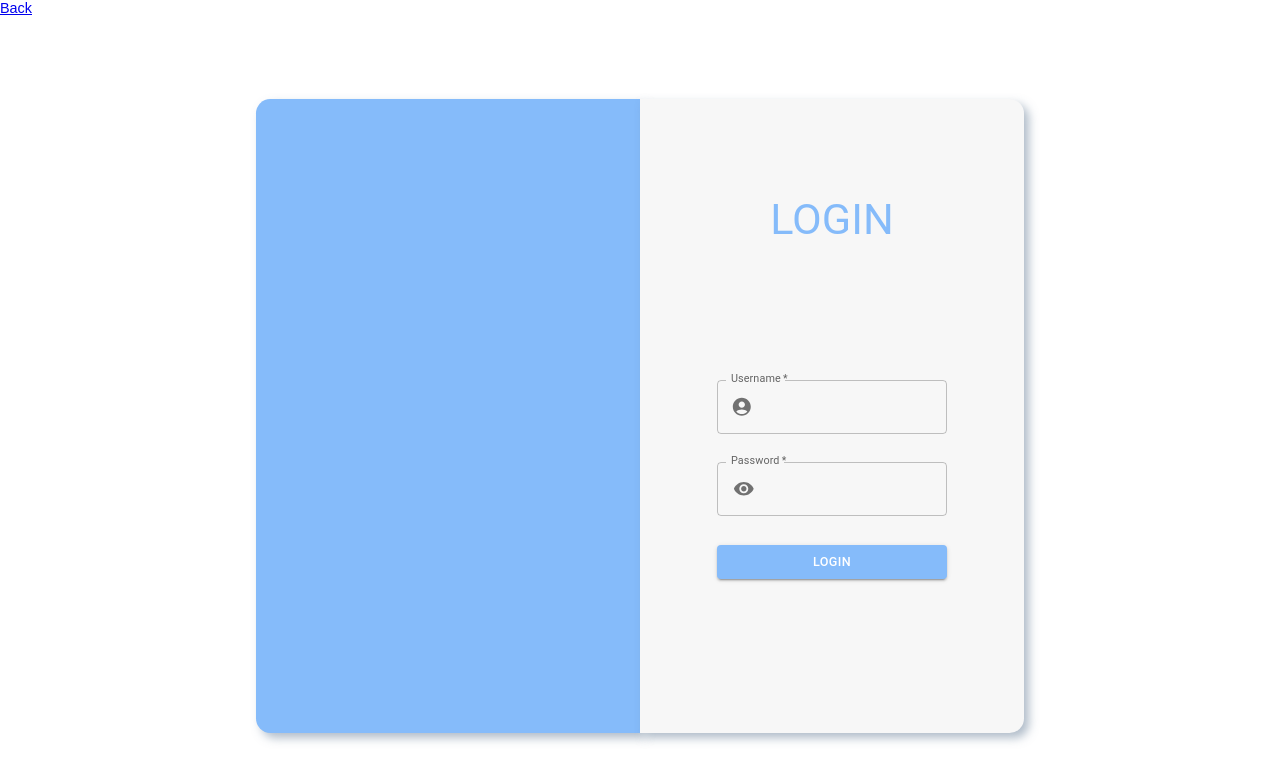
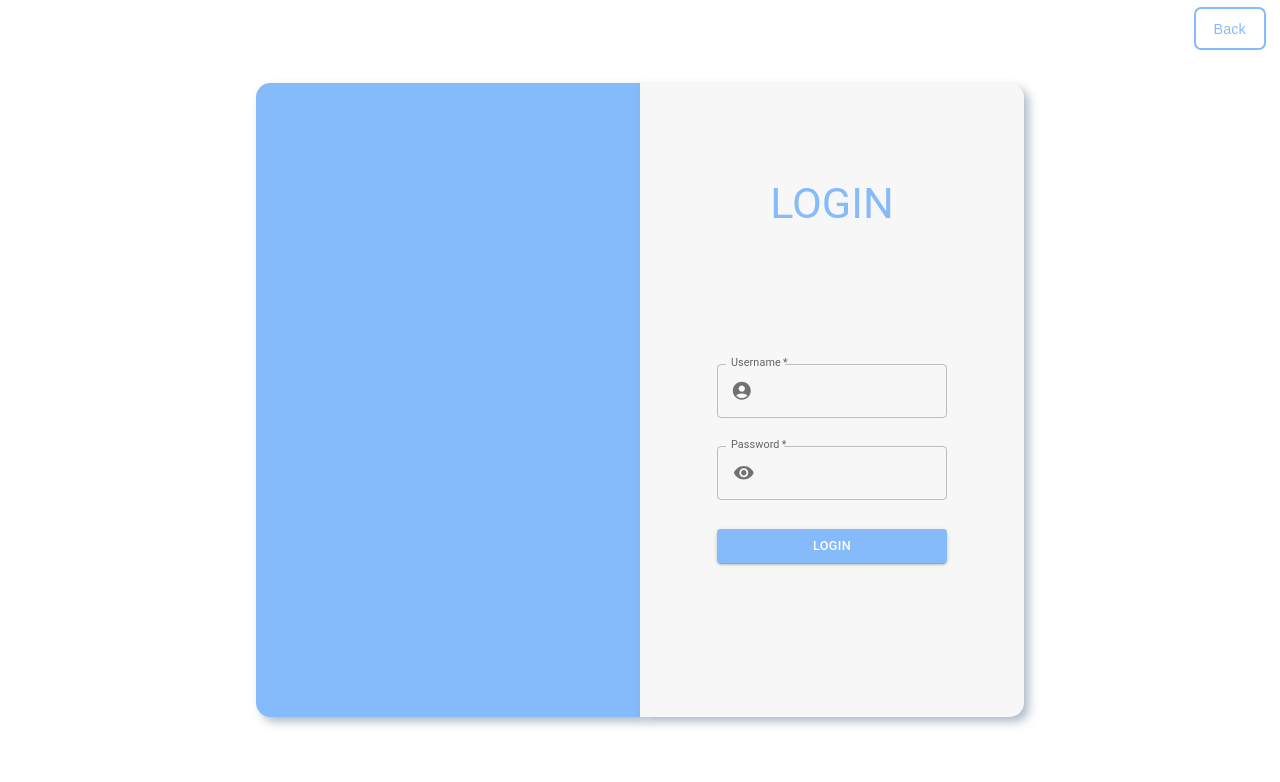
Before and after one commit to makiyo-ronkko/makiyo-app, a React (Create React App) app: page /login-page in a window 1280 px wide. Shown: the top 782 px of the page. Built offline with nearby package versions, Linux system fonts and the light colour scheme.

Commit message:
develop: style: add backButton styles

```diff
--- a/src/components/Projects/LoginPage/LoginPage.module.css
+++ b/src/components/Projects/LoginPage/LoginPage.module.css
@@ -2,3 +2,23 @@
 	width: 100vw;
 	height: 100vh;
 }
+
+.button {
+	position: fixed;
+	right: 0;
+	top: 0;
+	z-index: 40;
+}
+
+.backButton {
+	height: var(--element-xs);
+	width: var(--element-xl);
+	border-radius: 0.5rem;
+	display: flex;
+	align-items: center;
+	justify-content: center;
+	text-decoration: none;
+	margin: var(--margin-xs) var(--margin-sm);
+	border: 2px var(--color-sky) solid;
+	color: var(--color-sky);
+}
```
